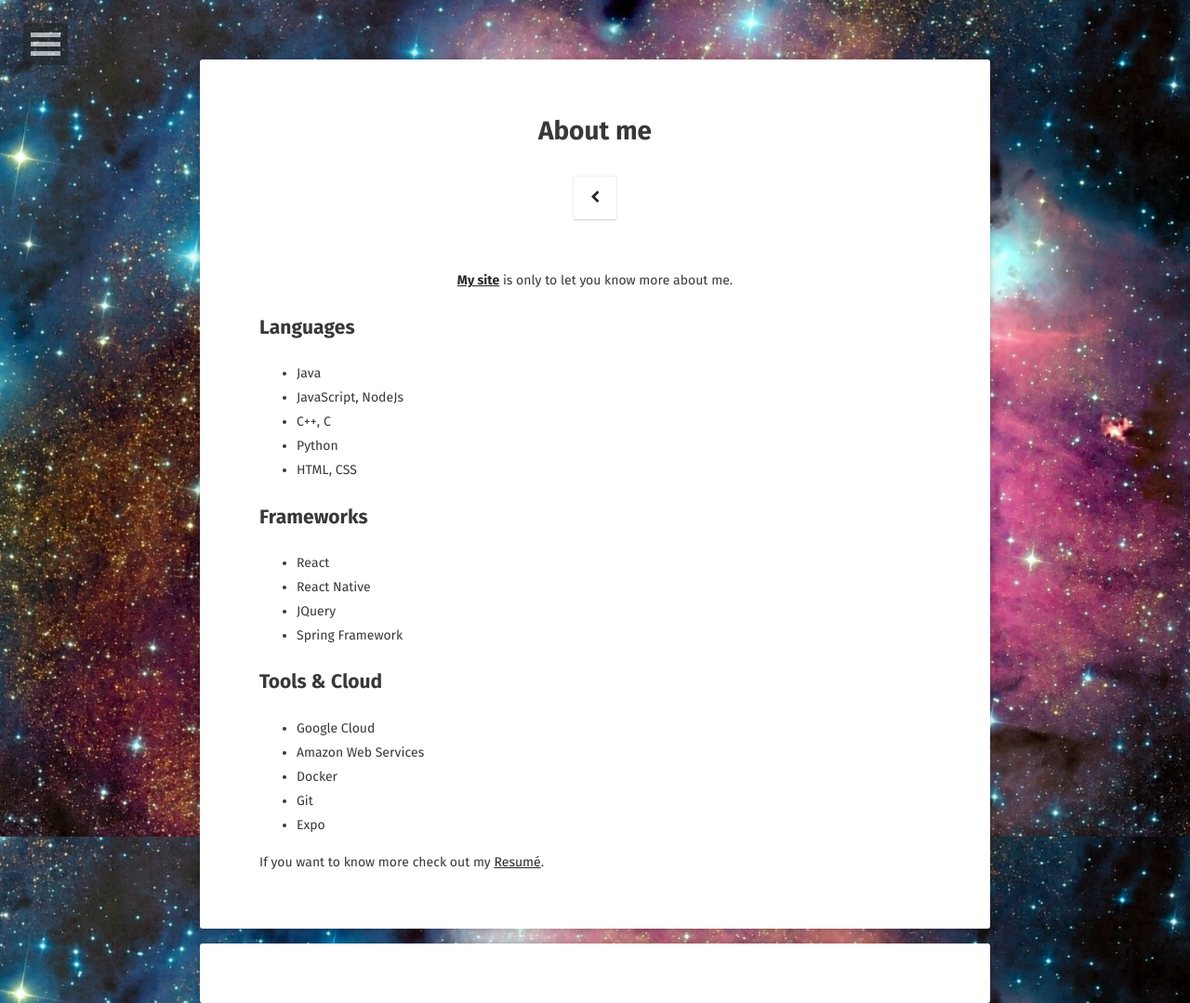
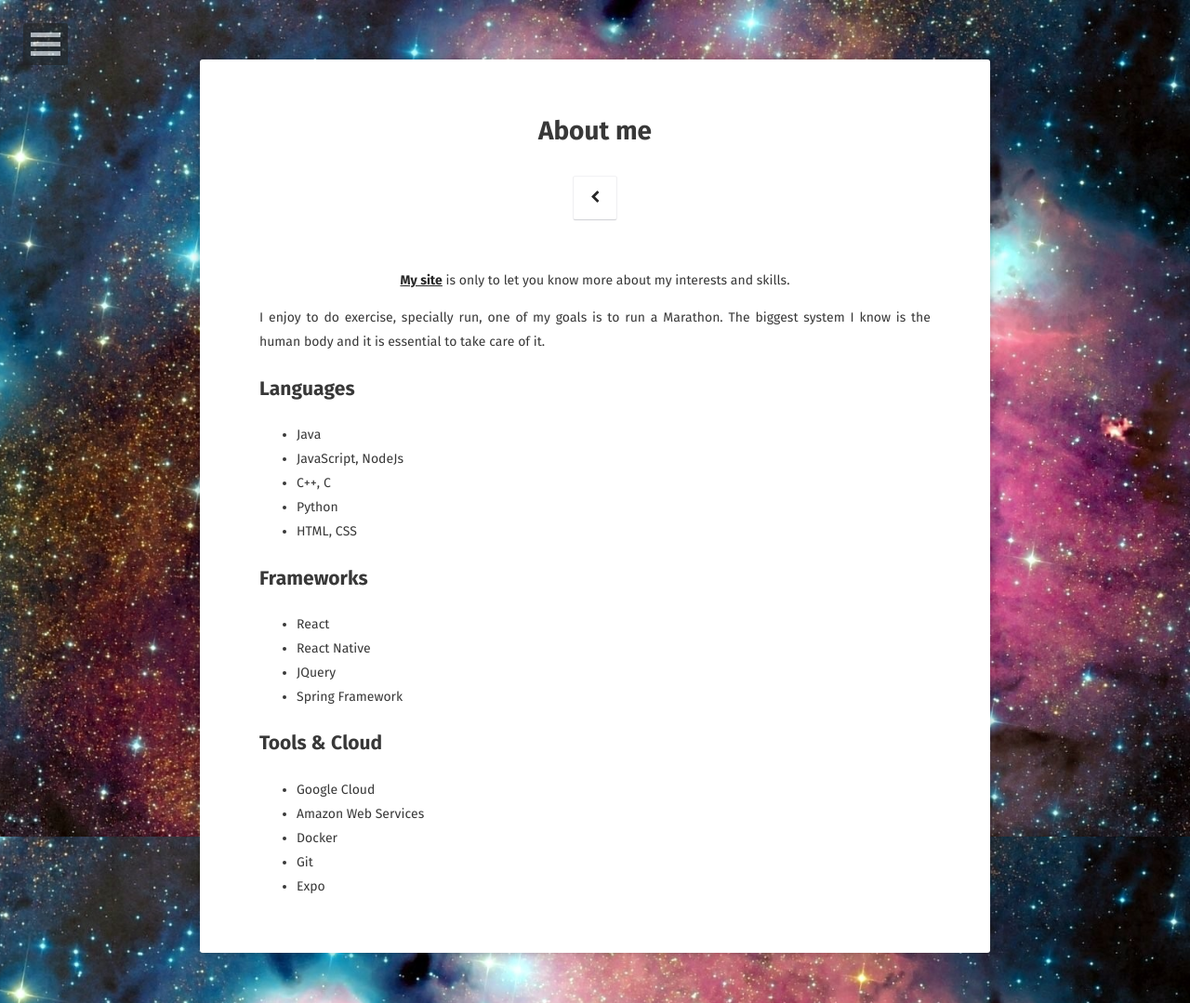
Before and after one commit to esvicky/jekyll-blog, a Jekyll site: the page built from about/index.md, in a window 1280 px wide. Shown: the whole page at 93% size. Built offline with Jekyll 4.4.1, drawn with Linux system fonts in a browser that asks for light colours; some web fonts are replaced; comment, search, counter and statistics services are not loaded.

Commit message:
finish-blog

```diff
--- a/_layouts/home.html
+++ b/_layouts/home.html
@@ -38,8 +38,8 @@ layout: compress
                          <a class="btn zoombtn" href="{{ site.url }}/posts">
                          Posts
                          </a>
-                         <a class="btn zoombtn" href="{{ site.url }}/projects">
-                         Projects
+                         <a class="btn zoombtn" href="https://registry.jsonresume.org/victoriaespinosa?theme=elegant">
+                         Resumé
                          </a>
                  </h3>
             </div>
--- a/about/index.md
+++ b/about/index.md
@@ -3,10 +3,12 @@ layout: page
 title: About me
 tags: [about]
 date: 2018-11-19
-comments: true
+comments: false
 ---
 
-<center><a href="https://esvicky.github.io/"><b>My site</b></a> is only to let you know more about me.</center>
+<center><a href="https://esvicky.github.io/"><b>My site</b></a> is only to let you know more about my interests and skills.</center>
+
+I enjoy to do exercise, specially run, one of my goals is to run a Marathon. The biggest system I know is the human body and it is essential to take care of it.
 
 ## Languages
 * Java
@@ -28,5 +30,3 @@ comments: true
 * Docker
 * Git
 * Expo
-
-If you want to know more check out my [Resumé](https://registry.jsonresume.org/victoriaespinosa?theme=elegant).
```
Also changed, not shown: _posts/2016-03-21-moon-theme.md (+1 -1 lines).
